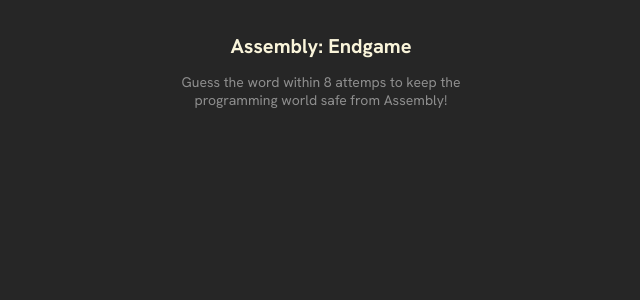
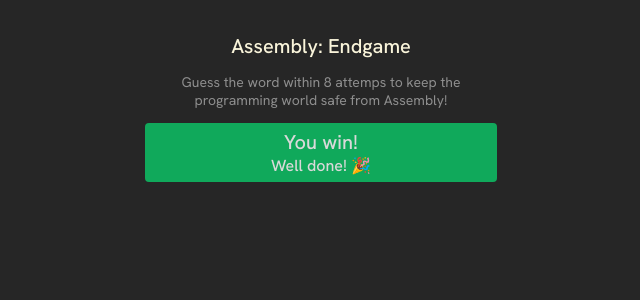
Before and after one commit to laporejero/assembly-endgame-project, a React (Vite) app: page / in a window 1280 px wide. Shown: the top 300 px of the page, without its empty margins (319-959 px from the left). Built offline with nearby package versions, Linux system fonts and the light colour scheme.

Commit message:
Game status component initial commit

```diff
--- a/src/App.jsx
+++ b/src/App.jsx
@@ -1,5 +1,6 @@
 import { useState } from 'react'
 import Header from './components/Header.jsx'
+import Status from './components/Status.jsx'
 import './App.css'
 
 function App() {
@@ -8,6 +9,7 @@ function App() {
   return (
     <>
       <Header />
+      <Status />
     </>
   )
 }
--- a/src/components/Header.jsx
+++ b/src/components/Header.jsx
@@ -1,6 +1,6 @@
 export default function Header() {
     return (
-        <header className="header">
+        <header>
             <h1>Assembly: Endgame</h1>
             <p>Guess the word within 8 attemps to keep the programming world safe from Assembly!</p>
         </header>
--- /dev/null
+++ b/src/components/Status.jsx
@@ -0,0 +1,8 @@
+export default function Status() {
+    return (
+        <section className="game-status">
+            <h2>You win!</h2>
+            <p>Well done! 🎉</p>
+        </section>
+    )
+}
--- a/src/index.css
+++ b/src/index.css
@@ -14,18 +14,46 @@ body {
 }
 
 /* ------- HEADER ------- */
-.header {
+header {
   text-align: center;
   width: 352px;
 }
 
-.header > h1 {
+header > h1 {
   font-size: 20px;
+  font-weight: 500;
   color: #F9F4DA;
 }
 
-.header > p {
+header > p {
     font-size: 14px;
     color: #8E8E8E;
+}
+
+/* ------- STATUS ------- */
+.game-status {
+  width: 352px;
+  height: 59px;
+  background-color: #10A95B;
+  border-radius: 4px;
+  padding: 6px 0;
+  display: flex;
+  flex-direction: column;
+  align-items: center;
+  justify-content: center;
+}
+
+.game-status > h2 {
+  font-size: 20px;
 
 }
+
+.game-tatus > p {
+  font-size: 16px;
+}
+
+.game-status > h2, .game-status > p {
+  font-weight: 500;
+  padding: 0;
+  margin: 0;
+}
```
